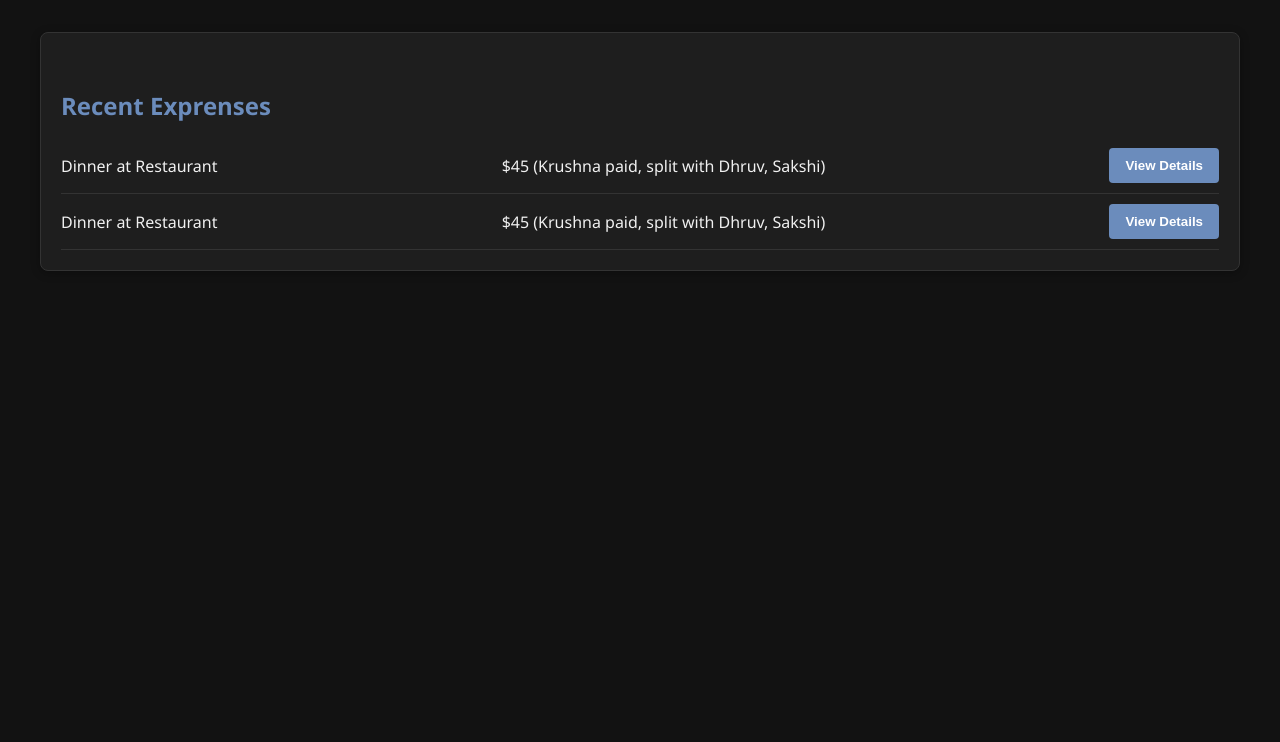
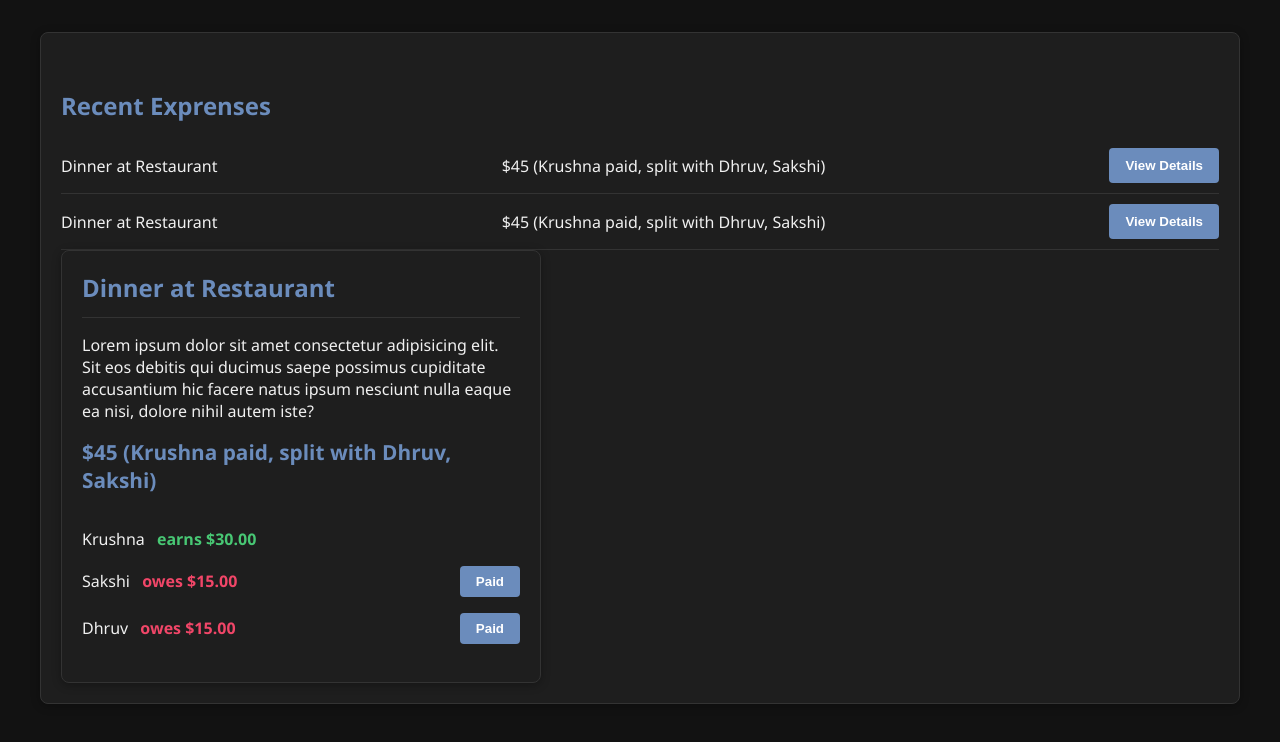
Before and after one commit to Sakshi-Simform/fair-share, a website built with Parcel: page src/index.html in a window 1280 px wide. Built offline with nearby package versions, Linux system fonts and the light colour scheme.

Commit message:
feature: create details component for expenses

```diff
--- a/src/index.html
+++ b/src/index.html
@@ -57,20 +57,50 @@
 
         <main class="main-container">
             <p class="main-container-title">Recent Exprenses</p>
-            <ul>
+
+            <ul class="recent-exprenses">
                 <li>
                     <p>Dinner at Restaurant</p>
                     <p>$45 (Krushna paid, split with Dhruv, Sakshi)</p>
-                    <button id="mark-as-settle-btn">View Details</button>
+                    <button class="view-details-button">View Details</button>
                 </li>
             </ul>
-            <ul>
+            <ul class="recent-exprenses">
                 <li>
                     <p>Dinner at Restaurant</p>
                     <p>$45 (Krushna paid, split with Dhruv, Sakshi)</p>
-                    <button id="mark-as-settle-btn">View Details</button>
+                    <button class="view-details-button">View Details</button>
                 </li>
             </ul>
+
+            <div class="expense-detail">
+                <p class="expense-detail-title">Dinner at Restaurant</p>
+
+                <p class="expense-detail-description">
+                    Lorem ipsum dolor sit amet consectetur adipisicing elit. Sit
+                    eos debitis qui ducimus saepe possimus cupiditate
+                    accusantium hic facere natus ipsum nesciunt nulla eaque ea
+                    nisi, dolore nihil autem iste?
+                </p>
+
+                <p class="expense-detail-split">
+                    $45 (Krushna paid, split with Dhruv, Sakshi)
+                </p>
+
+                <ul class="expense-detail-participants">
+                    <li>
+                        <p>Krushna <span class="earns">earns $30.00</span></p>
+                    </li>
+                    <li>
+                        <p>Sakshi <span class="owes">owes $15.00 </span></p>
+                        <button class="expense-paid-btn">Paid</button>
+                    </li>
+                    <li>
+                        <p>Dhruv <span class="owes">owes $15.00</span></p>
+                        <button class="expense-paid-btn">Paid</button>
+                    </li>
+                </ul>
+            </div>
         </main>
 
         <div class="form-container"></div>
--- a/src/styles/main.css
+++ b/src/styles/main.css
@@ -7,26 +7,27 @@
     margin-top: 2rem;
 }
 
-.main-container-title {
+.main-container-title,
+.expense-detail-title {
     font-size: 1.5rem;
     color: var(--primary-color);
     font-weight: 600;
     margin-bottom: 1rem;
 }
 
-.main-container ul {
+.recent-exprenses {
     list-style: none;
     padding: 0.625rem 0;
     border-bottom: 1px solid var(--border-color);
 }
 
-.main-container ul li {
+.recent-exprenses li {
     display: flex;
     justify-content: space-between;
     align-items: center;
 }
 
-#mark-as-settle-btn {
+.view-details-button {
     background-color: var(--primary-color);
     color: white;
     border: none;
@@ -36,7 +37,68 @@
     transition: background-color 0.3s;
 }
 
-#mark-as-settle-btn:hover {
+.view-details-button:hover {
     background-color: var(--secondary-color);
     cursor: pointer;
 }
+
+.expense-detail {
+    background: var(--card-bg);
+    border-radius: 0.5rem;
+    box-shadow: var(--shadow);
+    padding: 1.25rem;
+    border: 1px solid var(--border-color);
+    width: 30rem;
+}
+
+.expense-detail-title {
+    border-bottom: 1px solid var(--border-color);
+    padding-bottom: 0.8rem;
+}
+
+.expense-detail-participants {
+    list-style: none;
+    padding: 0.625rem 0;
+}
+
+.expense-detail-split {
+    color: var(--primary-color);
+    font-weight: 600;
+    padding: 1rem 0;
+    font-size: 1.3rem;
+}
+
+.owes {
+    color: var(--danger-color);
+    font-weight: 600;
+    margin-left: 0.5rem;
+}
+
+.earns {
+    color: var(--success-color);
+    font-weight: 600;
+    margin-left: 0.5rem;
+}
+
+.expense-detail-participants li {
+    padding: 0.5rem 0;
+    display: flex;
+    align-items: center;
+    justify-content: space-between;
+}
+
+.expense-paid-btn {
+    background-color: var(--primary-color);
+    color: white;
+    border: none;
+    padding: 0.5rem 1rem;
+    border-radius: 0.25rem;
+    font-weight: 600;
+    transition: background-color 0.3s;
+    margin-left: 2rem;
+}
+
+.expense-paid-btn:hover {
+    background-color: var(--secondary-color);
+    cursor: pointer;
+}
```
